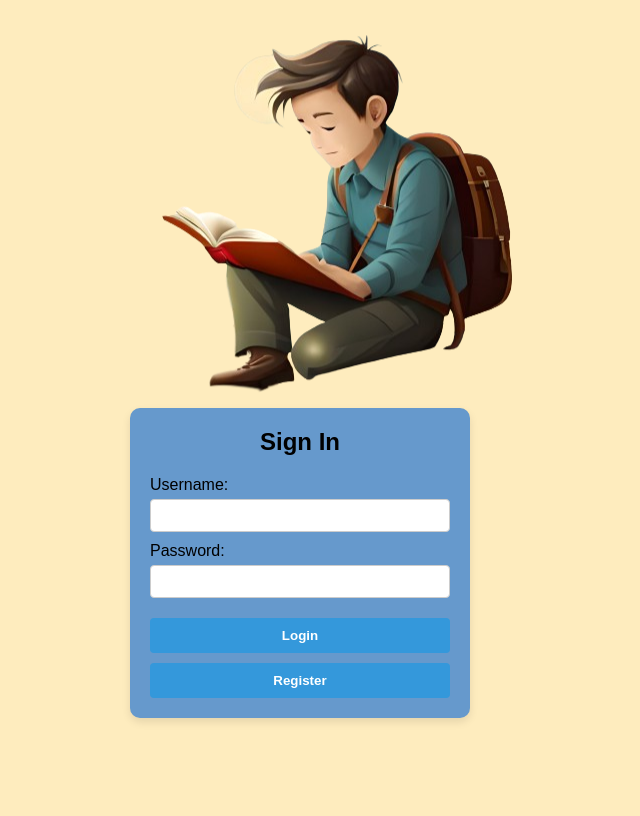
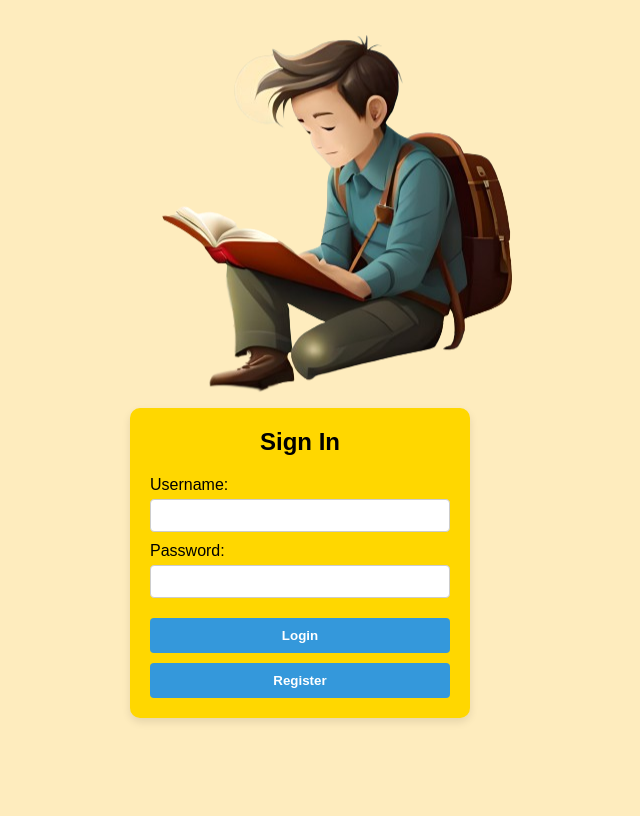
Before and after one commit to bruikey/Shaunslib, a Flask app: page / in a window 1280 px wide. Shown: the whole page, without its empty margins (340-980 px from the left). Run offline with Flask 3, Linux system fonts and the light colour scheme.

Commit message:
#addition

```diff
--- a/static/style.css
+++ b/static/style.css
@@ -37,7 +37,7 @@ body {
 }
 
 .login-section {
-  background-color: #6699CC;
+  background-color: #FFD700;
   padding: 20px;
   width: 300px;
   margin: 0 auto;
```
